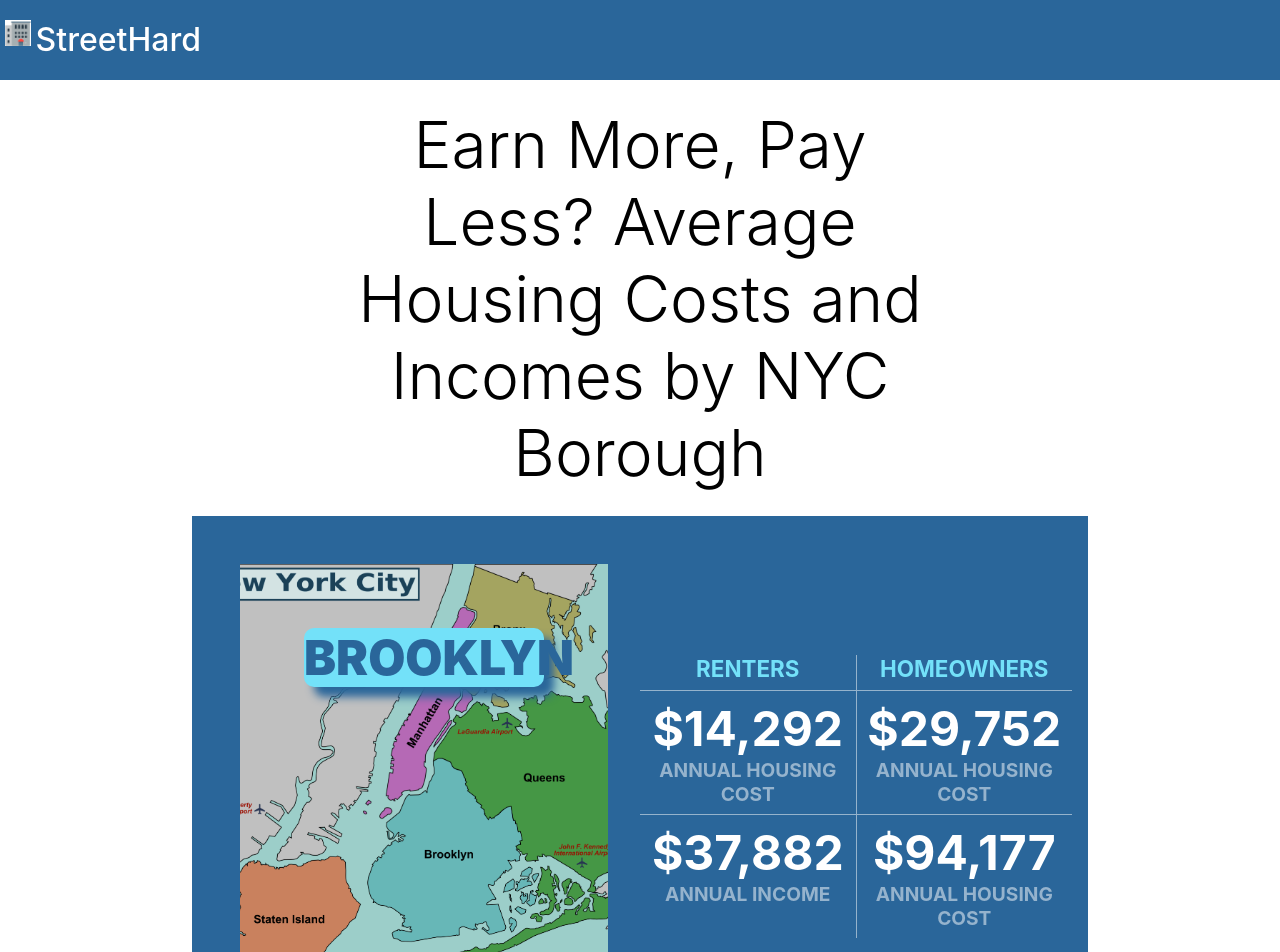
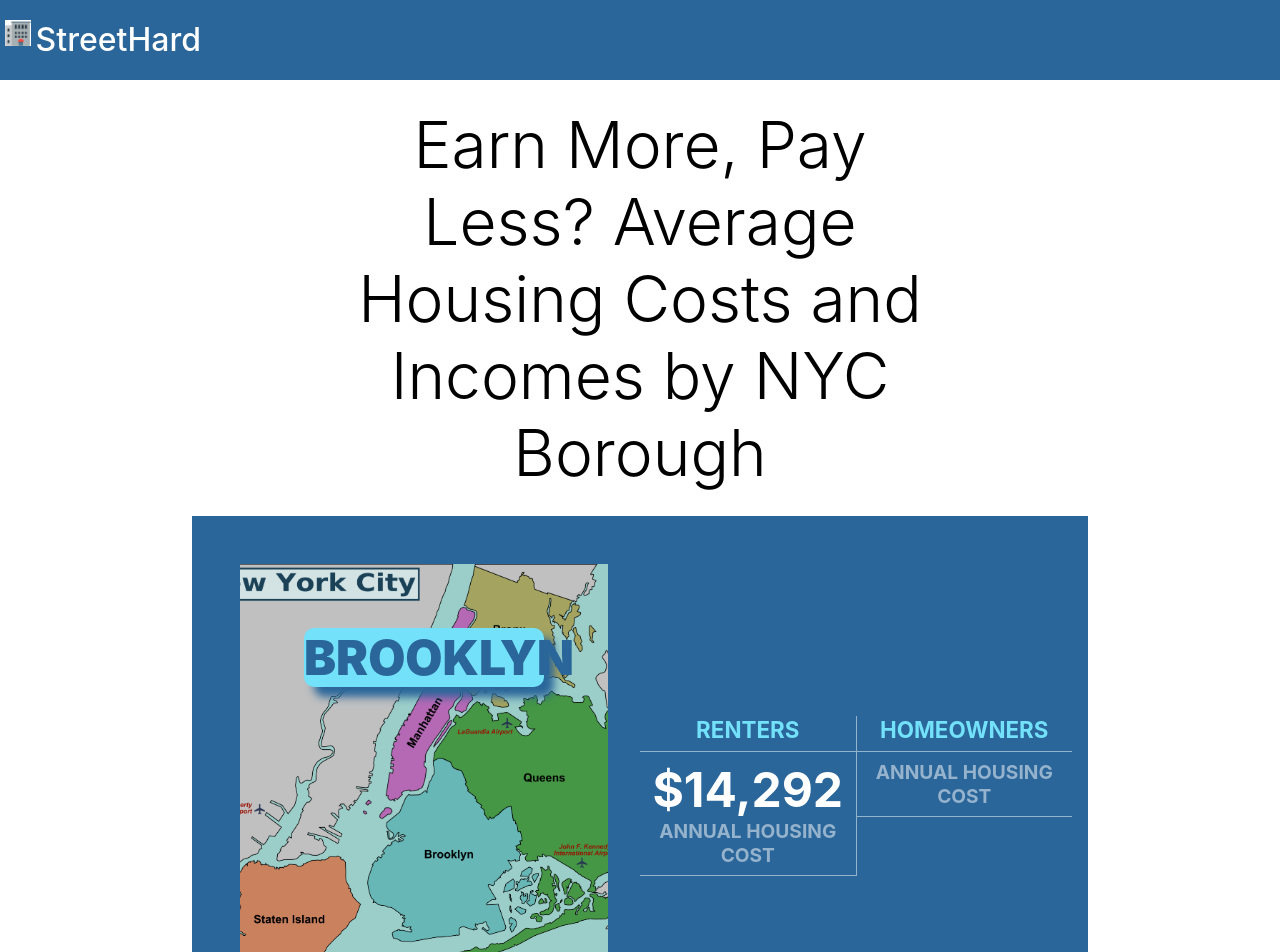
Before and after one commit to sumis005/streetdifficult, a React (Create React App) app: page / in a window 1280 px wide. Shown: the top 952 px of the page. Built offline with nearby package versions, Linux system fonts and the light colour scheme.

Commit message:
finalize

```diff
--- a/src/App.js
+++ b/src/App.js
@@ -12,9 +12,7 @@ function App() {
       <DataView
         borough="Brooklyn"
         renterCost="$14,292"
-        ownerCost="$29,752"
-        renterIncome="$37,882"
-        ownerIncome="$94,177"/>
+        ownerCost="$29,752"/>
     </div>
   );
 }
--- a/src/components/DataView.js
+++ b/src/components/DataView.js
@@ -19,21 +19,13 @@ const DataView = (props) =>{
               <h2 className="text-data">{props.renterCost}</h2>
               <h3 className="text-label">Annual Housing Cost</h3>
             </div>
-            <div className="text bottom">
-              <h2 className="text-data">{props.renterIncome}</h2>
-              <h3 className="text-label">Annual Income</h3>
-            </div>
           </div>
           <div className="data-view-column right">
             <div className="text">
               <h3 className="text-header">Homeowners</h3>
             </div>
             <div className="text">
-              <h2 className="text-data">{props.ownerCost}</h2>
-              <h3 className="text-label">Annual Housing Cost</h3>
-            </div>
-            <div className="text bottom">
-              <h2 className="text-data">{props.ownerIncome}</h2>
+              <h2 className="text-data">{}</h2>
               <h3 className="text-label">Annual Housing Cost</h3>
             </div>
           </div>
```
Also changed, not shown: 1 other file (tests, documents, lock files or other folders).
